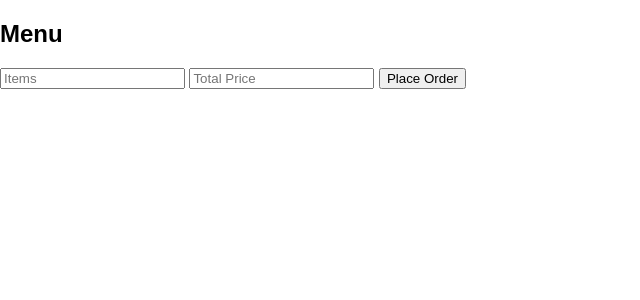
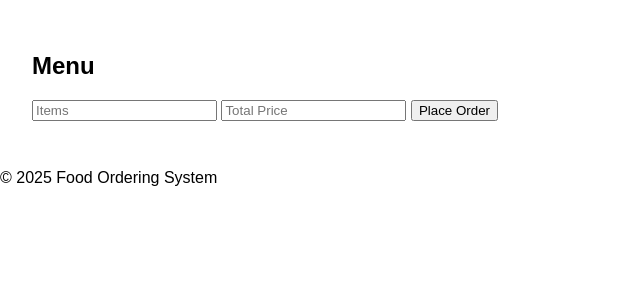
Before and after one commit to JanhviDhage/food_ordering, a Python web app: template templates/menu.html in a window 1280 px wide. Shown: the part 112-412 px from the top of the page, without its empty margins (0-640 px from the left). Run offline with Jinja, Linux system fonts and the light colour scheme; the template is opened without the code that fills it, so the values that code supplies are empty.

Commit message:
Update base.html

```diff
--- a/templates/base.html
+++ b/templates/base.html
@@ -1,13 +1,21 @@
 <!DOCTYPE html>
 <html lang="en">
 <head>
+    <meta charset="UTF-8">
+    <meta name="viewport" content="width=device-width, initial-scale=1.0">
+    <link rel="stylesheet" href="{{ url_for('static', filename='css/style.css') }}">
+    <script src="{{ url_for('static', filename='js/script.js') }}"></script>
     <title>Food Ordering System</title>
-    <link rel="stylesheet" href="/static/css/style.css">
 </head>
 <body>
     <header>
         <h1>Food Ordering System</h1>
     </header>
-    {% block content %}{% endblock %}
+    <main>
+        {% block content %}{% endblock %}
+    </main>
+    <footer>
+        <p>© 2025 Food Ordering System</p>
+    </footer>
 </body>
 </html>
```
